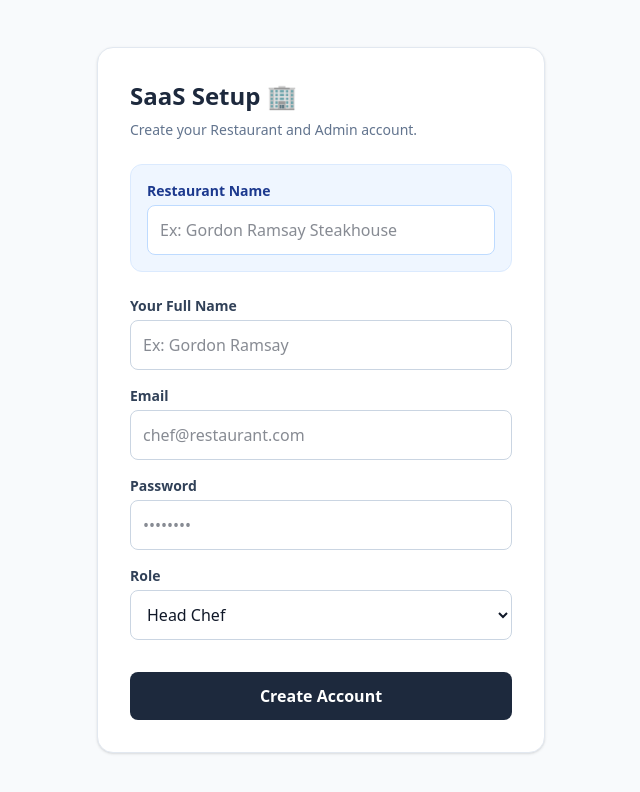
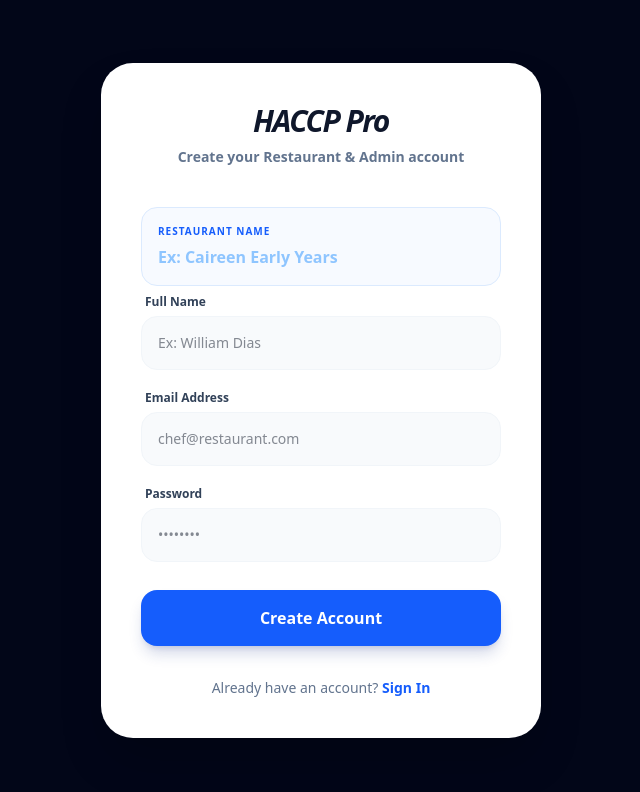
Before and after one commit to williampgdias/haccp-system, a Next.js app in the folder frontend/: page /setup in a window 1280 px wide. Shown: the top 792 px of the page, without its empty margins (319-959 px from the left). Built offline with nearby package versions, Linux system fonts and the light colour scheme; no server answers.

Commit message:
style: unify login and setup design for premium SaaS experience

```diff
--- a/frontend/src/app/login/page.tsx
+++ b/frontend/src/app/login/page.tsx
@@ -3,19 +3,25 @@
 import { useState } from 'react';
 import { signIn } from 'next-auth/react';
 import { useRouter } from 'next/navigation';
+import Link from 'next/link';
 
 export default function LoginPage() {
     const router = useRouter();
+
+    // --- State Management ---
     const [formData, setFormData] = useState({ email: '', password: '' });
     const [error, setError] = useState('');
     const [isLoading, setIsLoading] = useState(false);
 
+    /**
+     * FORM SUBMIT: Authenticates via NextAuth credentials provider
+     */
     const handleSubmit = async (e: React.FormEvent) => {
         e.preventDefault();
         setIsLoading(true);
         setError('');
 
-        // O NextAuth faz a mágica de bater no backend e validar
+        // NextAuth magic: validates against our backend
         const res = await signIn('credentials', {
             redirect: false,
             email: formData.email,
@@ -33,32 +39,35 @@ export default function LoginPage() {
 
     return (
         <div className="fixed inset-0 z-50 bg-slate-950 flex items-center justify-center p-4 font-sans">
-            <div className="bg-white p-8 md:p-10 rounded-2xl shadow-2xl w-full max-w-md">
-                <div className="text-center mb-8">
-                    <h1 className="text-3xl font-black text-slate-800 tracking-tight">
+            <div className="bg-white w-full max-w-110 p-8 sm:p-10 rounded-4xl shadow-2xl">
+                {/* BRANDING SECTION */}
+                <header className="text-center mb-10">
+                    <h1 className="text-3xl font-black text-slate-900 tracking-tighter italic">
                         HACCP Pro
                     </h1>
-                    <p className="text-slate-500 mt-2 font-medium">
+                    <p className="text-slate-500 font-bold text-sm mt-2">
                         Log in to your kitchen
                     </p>
-                </div>
+                </header>
 
+                {/* ERROR FEEDBACK */}
                 {error && (
-                    <div className="bg-red-50 text-red-600 p-3 rounded-lg text-sm font-bold text-center mb-6 border border-red-100">
-                        {error}
+                    <div className="bg-red-50 text-red-600 p-4 rounded-2xl text-xs font-black text-center mb-6 border border-red-100 uppercase tracking-wide">
+                        ⚠️ {error}
                     </div>
                 )}
 
-                <form onSubmit={handleSubmit} className="flex flex-col gap-5">
+                {/* LOGIN FORM */}
+                <form onSubmit={handleSubmit} className="space-y-5">
                     <div>
-                        <label className="block text-sm font-bold text-slate-700 mb-1">
-                            Email
+                        <label className="block text-xs font-bold text-slate-700 mb-1.5 px-1">
+                            Email Address
                         </label>
                         <input
                             type="email"
                             required
                             placeholder="chef@restaurant.com"
-                            className="w-full p-3.5 bg-slate-50 border border-slate-200 rounded-xl outline-none focus:ring-2 focus:ring-blue-500 transition-all"
+                            className="w-full p-4 bg-slate-50 border border-slate-100 rounded-2xl text-sm font-medium focus:ring-2 focus:ring-blue-500 transition-all outline-none"
                             value={formData.email}
                             onChange={(e) =>
                                 setFormData({
@@ -70,14 +79,14 @@ export default function LoginPage() {
                     </div>
 
                     <div>
-                        <label className="block text-sm font-bold text-slate-700 mb-1">
+                        <label className="block text-xs font-bold text-slate-700 mb-1.5 px-1">
                             Password
                         </label>
                         <input
                             type="password"
                             required
                             placeholder="••••••••"
-                            className="w-full p-3.5 bg-slate-50 border border-slate-200 rounded-xl outline-none focus:ring-2 focus:ring-blue-500 transition-all"
+                            className="w-full p-4 bg-slate-50 border border-slate-100 rounded-2xl text-sm font-medium focus:ring-2 focus:ring-blue-500 transition-all outline-none"
                             value={formData.password}
                             onChange={(e) =>
                                 setFormData({
@@ -91,15 +100,28 @@ export default function LoginPage() {
                     <button
                         type="submit"
                         disabled={isLoading}
-                        className="mt-2 bg-blue-600 hover:bg-blue-700 text-white font-bold text-lg py-3.5 rounded-xl transition-all shadow-md active:scale-95 disabled:opacity-70"
+                        className="w-full bg-blue-600 hover:bg-blue-700 text-white font-black py-4 rounded-2xl transition-all shadow-lg shadow-blue-900/20 active:scale-[0.98] mt-2 disabled:opacity-70"
                     >
                         {isLoading ? 'Signing in...' : 'Sign In'}
                     </button>
                 </form>
 
-                <p className="text-center text-slate-400 text-xs mt-8 font-medium">
-                    Secure Kitchen Management System
-                </p>
+                {/* NAVIGATION FOOTER */}
+                <div className="mt-8 text-center space-y-4">
+                    <p className="text-sm text-slate-500 font-medium">
+                        Don&apos;t have an account?{' '}
+                        <Link
+                            href="/setup"
+                            className="text-blue-600 font-black hover:underline"
+                        >
+                            Sign Up
+                        </Link>
+                    </p>
+
+                    <p className="text-[10px] text-slate-400 uppercase tracking-widest font-black opacity-60">
+                        Secure Kitchen Management System
+                    </p>
+                </div>
             </div>
         </div>
     );
--- a/frontend/src/app/setup/page.tsx
+++ b/frontend/src/app/setup/page.tsx
@@ -1,113 +1,89 @@
+/* eslint-disable @typescript-eslint/no-unused-vars */
 'use client';
 
-import { useState } from 'react';
 import { useRouter } from 'next/navigation';
+import Link from 'next/link';
 import toast from 'react-hot-toast';
 
 export default function SetupPage() {
     const router = useRouter();
-    const [isLoading, setIsLoading] = useState(false);
 
-    /**
-     * Handles the form submission for the initial SaaS setup.
-     * This function sends the payload to create the first Tenant (Restaurant)
-     * and its associated Admin User (Head Chef/Manager) simultaneously;
-     */
-    async function createAccount(e: React.FormEvent<HTMLFormElement>) {
+    async function handleRegister(e: React.FormEvent<HTMLFormElement>) {
         e.preventDefault();
-        setIsLoading(true);
-
         const formData = new FormData(e.currentTarget);
-        const restaurantName = formData.get('restaurantName') as string;
-        const userName = formData.get('userName') as string;
-        const email = formData.get('email') as string;
-        const password = formData.get('password') as string;
-        const role = formData.get('role') as string;
+        const data = Object.fromEntries(formData);
 
         try {
-            // Dispatching the nested write request to our Express backend
-            const res = await fetch('http://localhost:3001/api/setup', {
+            const res = await fetch('http://localhost:3001/api/auth/register', {
                 method: 'POST',
                 headers: { 'Content-Type': 'application/json' },
-                body: JSON.stringify({
-                    restaurantName,
-                    userName,
-                    email,
-                    password,
-                    role,
-                }),
+                body: JSON.stringify(data),
             });
 
             if (res.ok) {
-                // Redirecting to the authentication gateway upon success
+                toast.success('Account created! Please sign in.');
                 router.push('/login');
             } else {
-                toast.error(
-                    'Failed to create account. Please check the backend terminal for logs.',
-                );
+                toast.error('Registration failed. Email might be in use.');
             }
         } catch (error) {
-            console.error('Setup error:', error);
-            toast.error(
-                'Server connection error. Please ensure the backend is running on port 3001',
-            );
-        } finally {
-            setIsLoading(false);
+            toast.error('Server connection error.');
         }
     }
 
     return (
-        <div className="fixed inset-0 z-50 bg-slate-50 flex items-center justify-center p-4 font-sans">
-            <div className="bg-white p-8 rounded-2xl shadow-sm border border-slate-200 w-full max-w-md overflow-y-auto max-h-[90vh]">
-                <h1 className="text-2xl font-black text-slate-800 mb-2">
-                    SaaS Setup 🏢
-                </h1>
-                <p className="text-slate-500 text-sm mb-6">
-                    Create your Restaurant and Admin account.
-                </p>
+        <div className="fixed inset-0 z-50 bg-slate-950 flex items-center justify-center p-4 font-sans">
+            <div className="bg-white w-full max-w-110 p-8 sm:p-10 rounded-4xl shadow-2xl">
+                <header className="text-center mb-10">
+                    <h1 className="text-3xl font-black text-slate-900 tracking-tighter italic">
+                        HACCP Pro
+                    </h1>
+                    <p className="text-slate-500 font-bold text-sm mt-2">
+                        Create your Restaurant & Admin account
+                    </p>
+                </header>
 
-                <form onSubmit={createAccount} className="flex flex-col gap-4">
-                    {/* Tenant (Restaurant) Data Section */}
-                    <div className="p-4 bg-blue-50 border border-blue-100 rounded-xl mb-2">
-                        <label className="block text-sm font-bold text-blue-900 mb-1">
+                <form onSubmit={handleRegister} className="space-y-5">
+                    {/* RESTAURANT NAME - HIGHLIGHTED */}
+                    <div className="bg-blue-50/50 p-4 rounded-2xl border border-blue-100 mb-2">
+                        <label className="block text-[10px] font-black text-blue-600 uppercase tracking-widest mb-1.5">
                             Restaurant Name
                         </label>
                         <input
                             name="restaurantName"
                             required
-                            placeholder="Ex: Gordon Ramsay Steakhouse"
-                            className="w-full p-3 border border-blue-200 rounded-lg outline-none focus:ring-2 focus:ring-blue-500 bg-white"
-                        />
-                    </div>
-
-                    {/* Admin User Data Section */}
-                    <div>
-                        <label className="block text-sm font-bold text-slate-700 mb-1">
-                            Your Full Name
-                        </label>
-                        <input
-                            name="userName"
-                            required
-                            placeholder="Ex: Gordon Ramsay"
-                            className="w-full p-3 border border-slate-300 rounded-lg outline-none focus:ring-2 focus:ring-blue-500"
+                            placeholder="Ex: Caireen Early Years"
+                            className="w-full bg-transparent text-slate-900 font-bold placeholder:text-blue-300 outline-none"
                         />
                     </div>
 
                     <div>
-                        <label className="block text-sm font-bold text-slate-700 mb-1">
-                            Email
+                        <label className="block text-xs font-bold text-slate-700 mb-1.5 px-1">
+                            Full Name
+                        </label>
+                        <input
+                            name="name"
+                            required
+                            placeholder="Ex: William Dias"
+                            className="w-full p-4 bg-slate-50 border border-slate-100 rounded-2xl text-sm font-medium focus:ring-2 focus:ring-blue-500 transition-all outline-none"
+                        />
+                    </div>
+
+                    <div>
+                        <label className="block text-xs font-bold text-slate-700 mb-1.5 px-1">
+                            Email Address
                         </label>
                         <input
                             name="email"
                             type="email"
                             required
                             placeholder="chef@restaurant.com"
-                            className="w-full p-3 border border-slate-300 rounded-lg outline-none focus:ring-2 focus:ring-blue-500"
+                            className="w-full p-4 bg-slate-50 border border-slate-100 rounded-2xl text-sm font-medium focus:ring-2 focus:ring-blue-500 transition-all outline-none"
                         />
                     </div>
 
                     <div>
-                        <label className="block text-sm font-bold text-slate-700 mb-1">
+                        <label className="block text-xs font-bold text-slate-700 mb-1.5 px-1">
                             Password
                         </label>
                         <input
@@ -115,32 +91,29 @@ export default function SetupPage() {
                             type="password"
                             required
                             placeholder="••••••••"
-                            className="w-full p-3 border border-slate-300 rounded-lg outline-none focus:ring-2 focus:ring-blue-500"
+                            className="w-full p-4 bg-slate-50 border border-slate-100 rounded-2xl text-sm font-medium focus:ring-2 focus:ring-blue-500 transition-all outline-none"
                         />
                     </div>
 
-                    <div>
-                        <label className="block text-sm font-bold text-slate-700 mb-1">
-                            Role
-                        </label>
-                        <select
-                            name="role"
-                            className="w-full p-3 border border-slate-300 rounded-lg outline-none bg-white"
-                        >
-                            <option value="CHEF">Head Chef</option>
-                            <option value="MANAGER">Manager</option>
-                        </select>
-                    </div>
-
-                    {/* Submit Action */}
                     <button
                         type="submit"
-                        disabled={isLoading}
-                        className="mt-4 bg-slate-800 hover:bg-slate-900 text-white font-bold py-3 rounded-lg transition-colors disabled:opacity-50"
+                        className="w-full bg-blue-600 hover:bg-blue-700 text-white font-black py-4 rounded-2xl transition-all shadow-lg shadow-blue-900/20 active:scale-[0.98] mt-2"
                     >
-                        {isLoading ? 'Creating Empire...' : 'Create Account'}
+                        Create Account
                     </button>
                 </form>
+
+                <div className="mt-8 text-center">
+                    <p className="text-sm text-slate-500">
+                        Already have an account?{' '}
+                        <Link
+                            href="/login"
+                            className="text-blue-600 font-bold hover:underline"
+                        >
+                            Sign In
+                        </Link>
+                    </p>
+                </div>
             </div>
         </div>
     );
```
